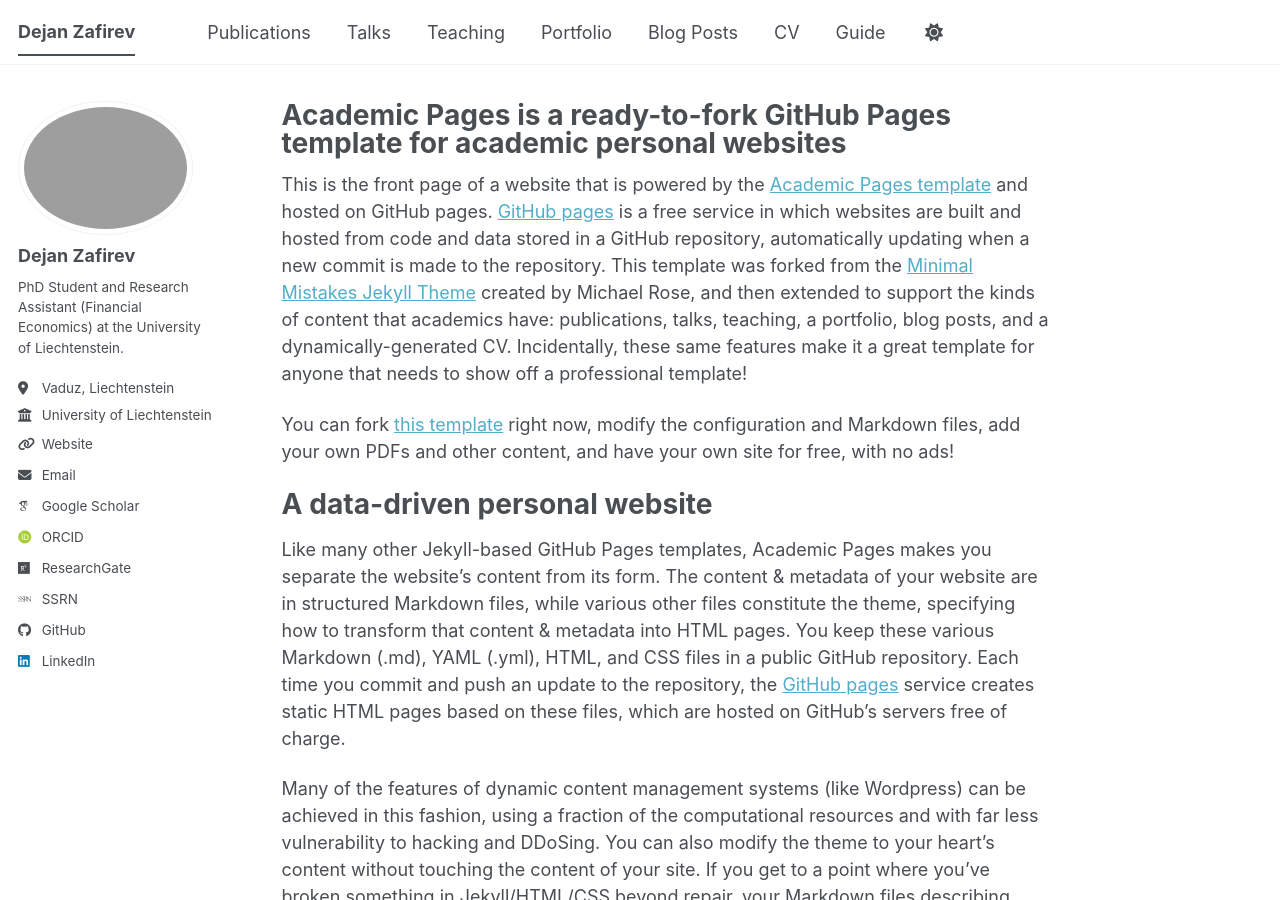
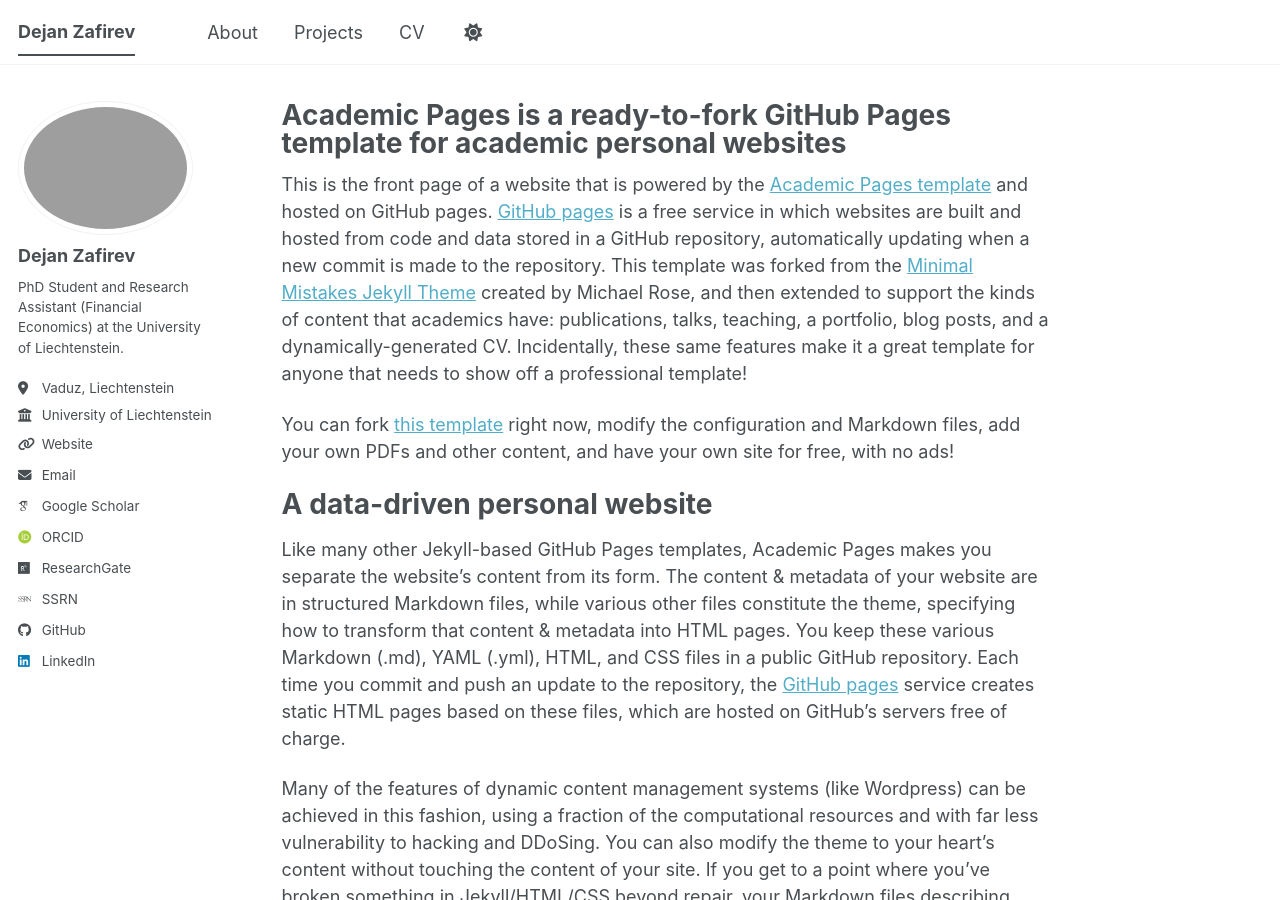
Before and after one commit to dejanzafirev/dejanzafirev.github.io, a Jekyll site: the page built from _pages/about.md, in a window 1280 px wide and 900 px high. Built offline with Jekyll 4.4.1, drawn with Linux system fonts in a browser that asks for light colours; some web fonts are replaced; a script bundle is joined from its source files by our own code; library files that are not in the unit come from our copies.

Commit message:
Update setup

```diff
--- a/_data/navigation.yml
+++ b/_data/navigation.yml
@@ -8,26 +8,11 @@
 #      Markdown formatted page while the second is generated using JSON.
 
 main:
-  - title: "Publications"
-    url: /publications/
+  - title: "About"
+    url: /
 
-  - title: "Talks"
-    url: /talks/
-
-  - title: "Teaching"
-    url: /teaching/
-
-  - title: "Portfolio"
+  - title: "Projects"
     url: /portfolio/
-
-  - title: "Blog Posts"
-    url: /year-archive/
 
   - title: "CV"
     url: /cv/
-
-  # - title: "CV"
-  #   url: /cv-json/
-
-  - title: "Guide"
-    url: /markdown/
```
